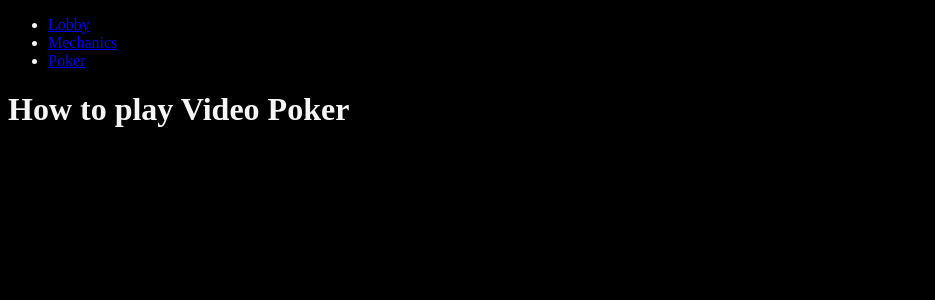
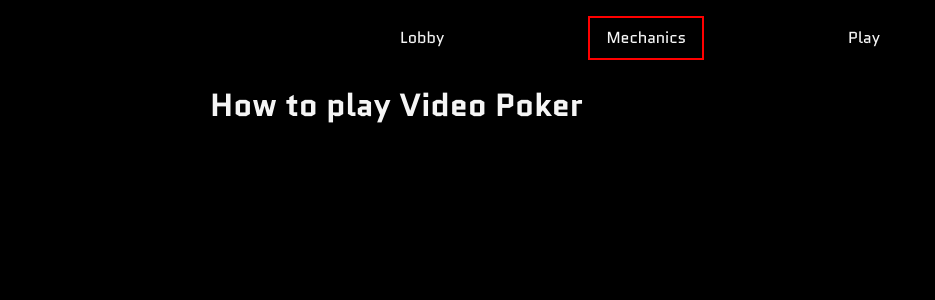
Before and after one commit to renzmarienollase-cmd/del1-React-Poker, a React (Vite) app: page /mechanics in a window 1280 px wide. Shown: the top 300 px of the page, without its empty margins (0-935 px from the left). Built offline with nearby package versions, Linux system fonts and the light colour scheme.

Commit message:
styling: added global reset on index.css, styled Page Navigation, and created Container component

```diff
--- /dev/null
+++ b/src/components/Container/Container.css
@@ -0,0 +1,4 @@
+.container {
+  inline-size: min(860px, 96%);
+  margin-inline: auto;
+}
--- /dev/null
+++ b/src/components/Container/Container.tsx
@@ -0,0 +1,12 @@
+import "./Container.css";
+
+export type ContainerProps = {
+  children: React.ReactNode;
+  as?: "div" | "section" | "main";
+};
+
+export default function Container({ children, as = "div" }: ContainerProps) {
+  const Element = as;
+
+  return <Element className="container">{children}</Element>;
+}
--- a/src/components/PageNavigation/PageNavigation.css
+++ b/src/components/PageNavigation/PageNavigation.css
@@ -0,0 +1,25 @@
+.page-navigation {
+  ul {
+    list-style: none;
+    display: flex;
+    justify-content: center;
+    align-items: center;
+    gap: 8rem;
+    text-decoration: none;
+  }
+
+  a {
+    display: block;
+    color: inherit;
+    text-decoration: none;
+    padding: 0.5rem 1rem;
+
+    &.active {
+      border: 2px solid red;
+    }
+  }
+
+  a:hover {
+    background-color: red;
+  }
+}
--- a/src/components/PageNavigation/PageNavigation.tsx
+++ b/src/components/PageNavigation/PageNavigation.tsx
@@ -1,8 +1,9 @@
 import { NavLink } from "react-router";
+import "./PageNavigation.css";
 
 export default function PageNavigation() {
   return (
-    <nav>
+    <nav className="page-navigation">
       <ul>
         <li>
           <NavLink to="/">Lobby</NavLink>
@@ -11,7 +12,7 @@ export default function PageNavigation() {
           <NavLink to="/mechanics">Mechanics</NavLink>
         </li>
         <li>
-          <NavLink to="/game-videopoker">Poker</NavLink>
+          <NavLink to="/game-videopoker">Play</NavLink>
         </li>
       </ul>
     </nav>
--- a/src/index.css
+++ b/src/index.css
@@ -1,3 +1,37 @@
+@import url("https://fonts.googleapis.com/css2?family=Quantico:ital,wght@0,400;0,700;1,400;1,700&display=swap");
+
+/* Global reset */
+
+*,
+*::before,
+*::after {
+  box-sizing: border-box;
+}
+
+body {
+  margin: 0;
+  line-height: 1.5;
+  font-family: "Quantico", sans-serif;
+}
+
+ul {
+  padding-inline-start: 0;
+}
+
+img,
+svg,
+video {
+  display: block;
+  max-width: 100%;
+}
+
+button,
+input,
+textarea,
+select {
+  font: inherit;
+}
+
 :root {
   background-color: black;
   color: whitesmoke;
--- a/src/main.tsx
+++ b/src/main.tsx
@@ -6,16 +6,19 @@ import { BrowserRouter, Routes, Route } from "react-router";
 import GameVideoPoker from "./components/Pages/Game-VideoPoker/GameVideoPoker.tsx";
 import Mechanics from "./components/Pages/Mechanics/Mechanics.tsx";
 import PageNavigation from "./components/PageNavigation/PageNavigation.tsx";
+import Container from "./components/Container/Container.tsx";
 
 createRoot(document.getElementById("root")!).render(
   <StrictMode>
     <BrowserRouter>
+      <Container as="main">
         <PageNavigation />
         <Routes>
           <Route path="/" element={<App />} />
           <Route path="/game-videopoker" element={<GameVideoPoker />} />
           <Route path="/mechanics" element={<Mechanics />} />
         </Routes>
+      </Container>
     </BrowserRouter>
   </StrictMode>,
 );
```
Lines whose indentation alone changed are shown as unchanged.
